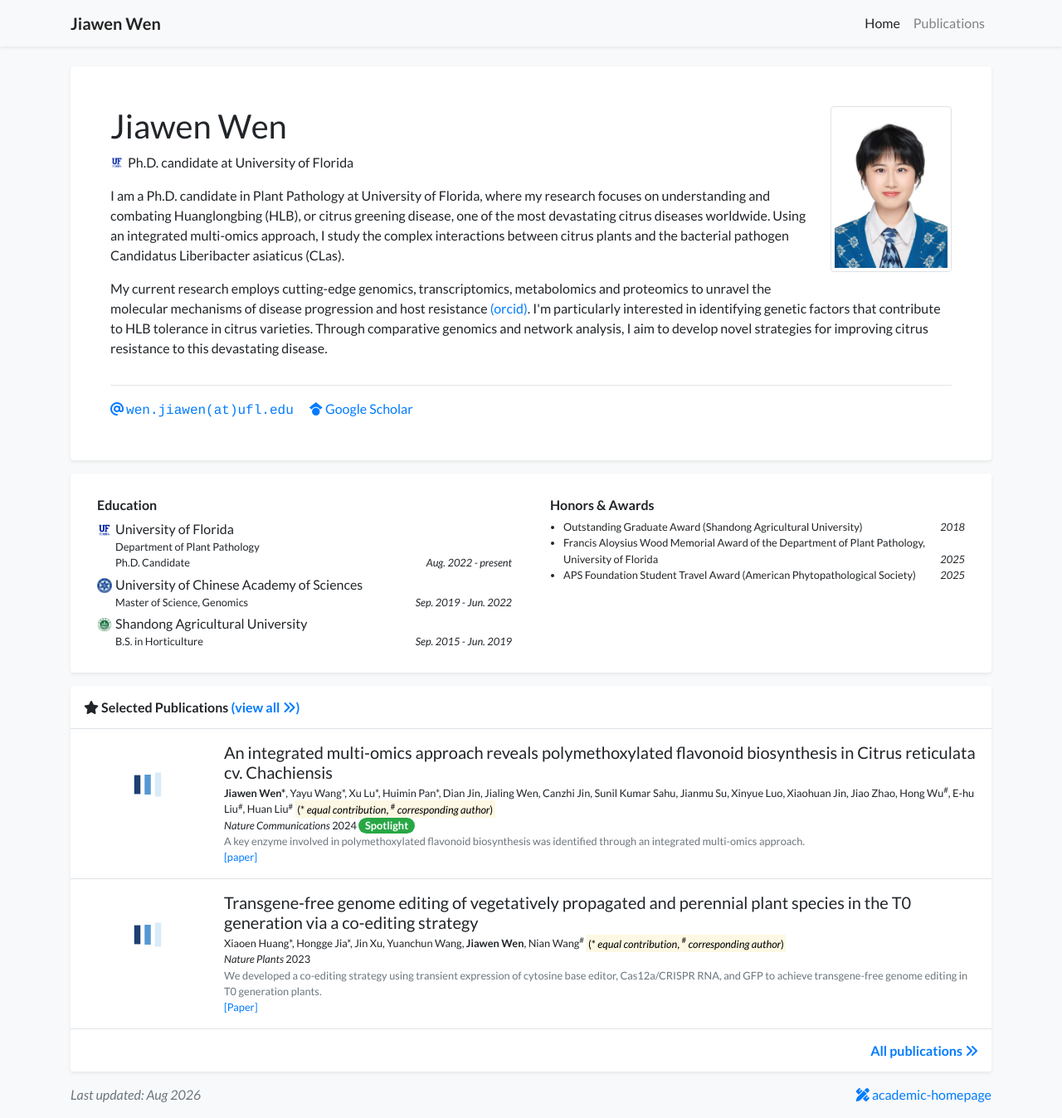
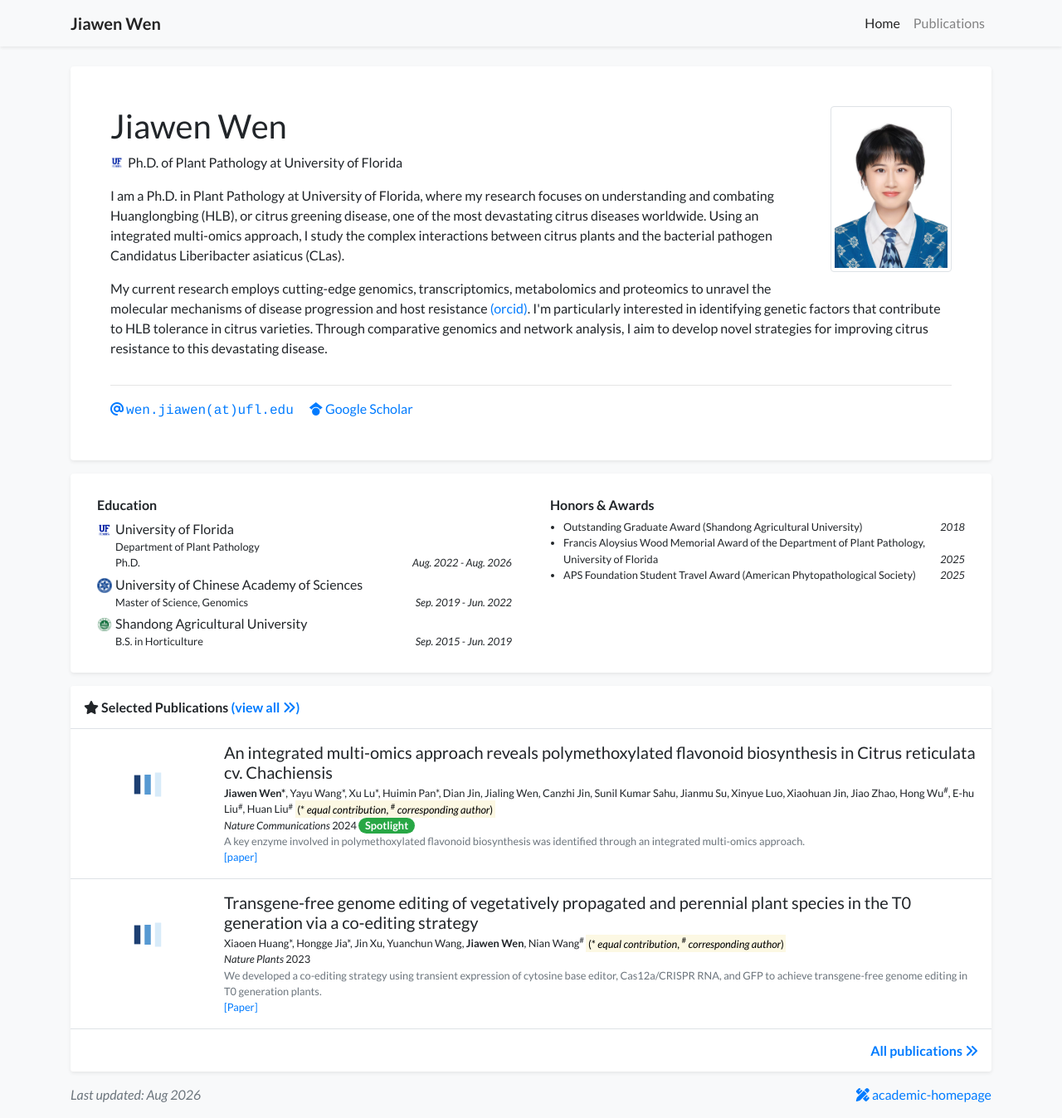
Before and after one commit to sarrajww/Jiawen_Wen.github.io, a Jekyll site: the page built from index.html, in a window 1280 px wide and 1348 px high. Shown: the whole window at 83% size. Built offline with Jekyll 4.4.1, drawn with Linux system fonts in a browser that asks for light colours; nearby versions of some CDN libraries; a style sheet for code colours, icons or effects is not loaded.

Commit message:
Update profile to reflect Ph.D. status and dates

```diff
--- a/_data/profile.yml
+++ b/_data/profile.yml
@@ -4,7 +4,7 @@
 
 positions:
 - logo: /assets/images/badges/Vertical_Logo_Reversed-RGB_Raster-BLUE2.png  # Logo is optional
-  name: Ph.D. candidate at University of Florida
+  name: Ph.D. of Plant Pathology at University of Florida
 #- name: Position 2 without logo
 
 
@@ -22,7 +22,7 @@
 short_bio_text_justify: false
 short_bio: >-
   <p>
-     I am a Ph.D. candidate in Plant Pathology at University of Florida, where my research focuses on understanding and combating Huanglongbing (HLB), or citrus greening disease, one of the most devastating citrus diseases worldwide. Using an integrated multi-omics approach, I study the complex interactions between citrus plants and the bacterial pathogen Candidatus Liberibacter asiaticus (CLas).
+     I am a Ph.D. in Plant Pathology at University of Florida, where my research focuses on understanding and combating Huanglongbing (HLB), or citrus greening disease, one of the most devastating citrus diseases worldwide. Using an integrated multi-omics approach, I study the complex interactions between citrus plants and the bacterial pathogen Candidatus Liberibacter asiaticus (CLas).
   </p>
   <p>
     My current research employs cutting-edge genomics, transcriptomics, metabolomics and proteomics to unravel the molecular mechanisms of disease progression and host resistance <a href="https://orcid.org/0009-0008-1976-0698" target="_blank">(orcid)</a>.
@@ -39,8 +39,8 @@
   logo: /assets/images/badges/Vertical_Logo_Reversed-RGB_Raster-BLUE2.png
   position: >-
     Department of Plant Pathology <br/>
-    Ph.D. Candidate
-  date: Aug. 2022 - present
+    Ph.D.
+  date: Aug. 2022 - Aug. 2026
 - name: University of Chinese Academy of Sciences
   logo: /assets/images/badges/UCAS.png
   position: Master of Science, Genomics
```
